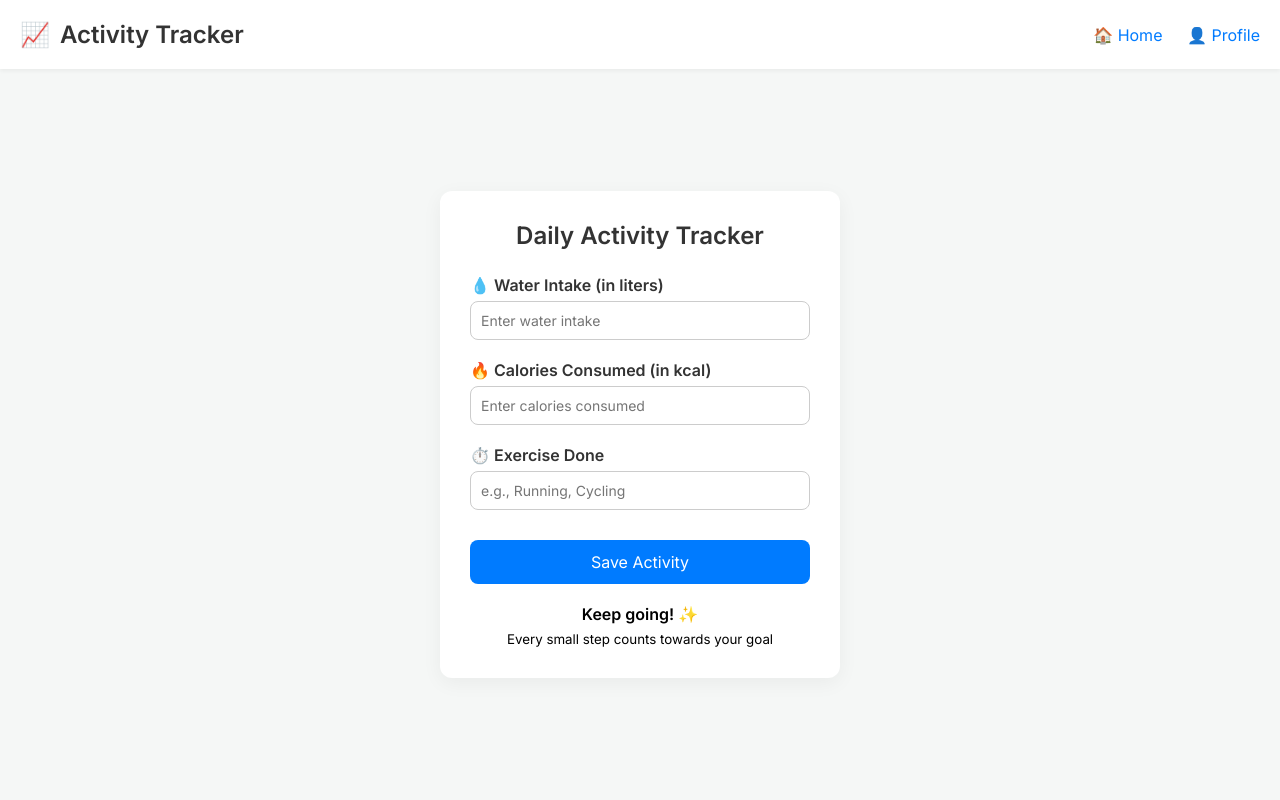
After one commit to RiteshhVishwakarma/Coffee-and-Code, a Django app: page /logpage/ in a window 1280 px wide. The commit adds this page. Run offline with Django 5.2, Linux system fonts and the light colour scheme; a user stored in the database is signed in.

Commit message:
dashboard and add logpage done

```diff
--- a/health_and_fitness_tracker/settings.py
+++ b/health_and_fitness_tracker/settings.py
@@ -11,6 +11,7 @@ https://docs.djangoproject.com/en/5.1/ref/settings/
 """
 
 from pathlib import Path
+import os
 
 # Build paths inside the project like this: BASE_DIR / 'subdir'.
 BASE_DIR = Path(__file__).resolve().parent.parent
@@ -63,6 +64,7 @@ TEMPLATES = [
                 'django.template.context_processors.request',
                 'django.contrib.auth.context_processors.auth',
                 'django.contrib.messages.context_processors.messages',
+                # 'tracker/context_processors.current_date',
             ],
         },
     },
--- a/tracker/models.py
+++ b/tracker/models.py
@@ -25,6 +25,7 @@ class DailyLog(models.Model):
     calories_consumed = models.IntegerField(null=True, blank=True)  # in kcal
     calories_burned = models.IntegerField(null=True, blank=True)  # in kcal
     excersise_done = models.CharField(max_length=255, null=True, blank=True)  # e.g. "Running, Cycling"
+    water_intake = models.FloatField(null=True, blank=True)
 
     def __str__(self):
         return f'{self.user.username} Daily Log - {self.date}'
--- /dev/null
+++ b/tracker/static/css/logpage.css
@@ -0,0 +1,108 @@
+* {
+  box-sizing: border-box;
+  font-family: 'Inter', sans-serif;
+  margin: 0;
+  padding: 0;
+}
+
+body {
+  background-color: #f5f7f6;
+  display: flex;
+  flex-direction: column;
+  align-items: center;
+  min-height: 100vh;
+}
+
+header {
+  width: 100%;
+  padding: 20px;
+  background-color: #ffffff;
+  display: flex;
+  justify-content: space-between;
+  align-items: center;
+  box-shadow: 0 2px 4px rgba(0, 0, 0, 0.05);
+}
+
+.logo {
+  font-size: 24px;
+  font-weight: bold;
+  display: flex;
+  align-items: center;
+  gap: 10px;
+}
+
+.title {
+  color: #333;
+}
+
+nav a {
+  margin-left: 20px;
+  text-decoration: none;
+  color: #007bff;
+  font-weight: 500;
+}
+
+main {
+  flex: 1;
+  width: 100%;
+  display: flex;
+  justify-content: center;
+  align-items: center;
+  padding: 40px 20px;
+}
+
+.card {
+  background-color: #ffffff;
+  padding: 30px;
+  border-radius: 12px;
+  box-shadow: 0 5px 20px rgba(0, 0, 0, 0.05);
+  width: 100%;
+  max-width: 400px;
+}
+
+.card h2 {
+  text-align: center;
+  margin-bottom: 25px;
+  color: #333;
+}
+
+.input-group {
+  margin-bottom: 20px;
+}
+
+.input-group label {
+  display: block;
+  margin-bottom: 6px;
+  font-weight: 600;
+  color: #333;
+}
+
+.input-group input {
+  width: 100%;
+  padding: 10px;
+  border: 1px solid #ccc;
+  border-radius: 8px;
+  font-size: 14px;
+}
+
+.save-btn {
+  width: 100%;
+  background-color: #007bff;
+  color: white;
+  padding: 12px;
+  border: none;
+  border-radius: 8px;
+  font-size: 16px;
+  cursor: pointer;
+  margin-top: 10px;
+}
+
+.footer-msg {
+  text-align: center;
+  margin-top: 20px;
+}
+
+.footer-msg p {
+  font-weight: 600;
+  margin-bottom: 4px;
+}
--- /dev/null
+++ b/tracker/templates/logpage.html
@@ -0,0 +1,54 @@
+{% load static %}
+<!DOCTYPE html>
+<html lang="en">
+<head>
+  <meta charset="UTF-8">
+  <title>Activity Tracker</title>
+  <link rel="stylesheet" href="{% static 'css/logpage.css' %}">
+  <link href="https://fonts.googleapis.com/css2?family=Inter:wght@400;600&display=swap" rel="stylesheet">
+</head>
+<body>
+  <header>
+    <div class="logo">
+      <span class="wave">📈</span>
+      <span class="title">Activity Tracker</span>
+    </div>
+    <nav>
+      <a href="#"><span class="icon">🏠</span> Home</a>
+      <a href="#"><span class="icon">👤</span> Profile</a>
+    </nav>
+  </header>
+
+  <main>
+    <section class="card">
+      <h2>Daily Activity Tracker</h2>
+
+      <form method="POST" action="{% url 'logpage' %}">
+        {% csrf_token %}
+
+        <div class="input-group">
+          <label><span class="icon">💧</span> Water Intake (in liters)</label>
+          <input type="number" name="water_intake" step="0.1" placeholder="Enter water intake">
+        </div>
+
+        <div class="input-group">
+          <label><span class="icon">🔥</span> Calories Consumed (in kcal)</label>
+          <input type="number" name="calories_consumed" placeholder="Enter calories consumed">
+        </div>
+
+        <div class="input-group">
+          <label><span class="icon">⏱️</span> Exercise Done</label>
+          <input type="text" name="exercise_done" placeholder="e.g., Running, Cycling">
+        </div>
+
+        <button type="submit" class="save-btn">Save Activity</button>
+      </form>
+
+      <div class="footer-msg">
+        <p><strong>Keep going!</strong> <span>✨</span></p>
+        <small>Every small step counts towards your goal</small>
+      </div>
+    </section>
+  </main>
+</body>
+</html>
--- a/tracker/urls.py
+++ b/tracker/urls.py
@@ -13,4 +13,5 @@ urlpatterns = [
     path('logout/', views.logout_view, name='logout'),
     path('dashboard/', views.dashboard, name='dashboard'),
     path('logout/', auth_views.LogoutView.as_view(), name='logout'),
+    path('logpage/', views.log, name='logpage'),
 ]
--- a/tracker/views.py
+++ b/tracker/views.py
@@ -3,12 +3,61 @@ from django.contrib.auth import authenticate, login as auth_login, logout as aut
 from django.contrib import messages
 from .forms import CustomUserRegistrationForm, CustomLoginForm
 from django.contrib.auth.decorators import login_required
+from django.utils.timezone import now
+from .models import DailyLog
+# from datetime import date
 
 # Dashboard Page View
 @login_required
 def dashboard(request):
-    return render(request, 'dashboard.html')
+    today = now().date()
+    # Sample values (you can later fetch this from models or form inputs)
+    water_intake = 1.5  # in Liters
+    water_goal = 2
+    calories_consumed = 1800
+    calories_goal = 2200
+    exercise_done = 45  # in minutes
+    exercise_goal = 60
 
+    context = {
+        'water_intake': water_intake,
+        'water_goal': water_goal,
+        'water_percent': round((water_intake / water_goal) * 100),
+
+        'calories_consumed': calories_consumed,
+        'calories_goal': calories_goal,
+        'calories_percent': round((calories_consumed / calories_goal) * 100),
+
+        'exercise_done': exercise_done,
+        'exercise_goal': exercise_goal,
+        'exercise_percent': round((exercise_done / exercise_goal) * 100),
+
+        'today': today
+    }
+
+    return render(request, 'dashboard.html', context)
+
+@login_required
+def log(request):
+    if request.method == 'POST':
+        calories = request.POST.get('calories_consumed')
+        exercise = request.POST.get('exercise_done')
+        water = request.POST.get('water_intake')  # Optional if you add it to the model later
+
+        # Save log
+        DailyLog.objects.create(
+            user=request.user,
+            calories_consumed=calories,
+            calories_burned=None,  # Add if tracking separately
+            excersise_done=exercise
+        )
+        return redirect('dashboard')  # Or wherever you want to redirect after saving
+
+    return render(request, 'logpage.html')
+
+
+def current_date(request):
+    return {'now': now()}
 
 @login_required
 def profile(request):
```
Also changed, not shown: tracker/templates/dashboard.html (+12 -15 lines), db.sqlite3, tracker/migrations/0003_dailylog_water_intake.py (added).
